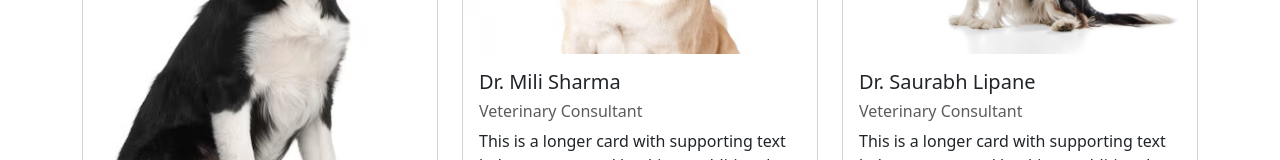
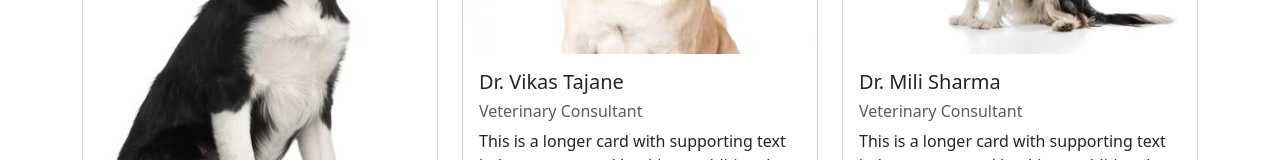
Before and after one commit to saurabh7nt/takemehome, a React (Create React App) app: page /about/ourteam in a window 1280 px wide. Shown: the part 572-732 px from the top of the page. Built offline with nearby package versions, Linux system fonts and the light colour scheme.

Commit message:
Doctors name changed.

```diff
--- a/src/Components/Ourteam.jsx
+++ b/src/Components/Ourteam.jsx
@@ -35,7 +35,7 @@ export default function Ourteam() {
                 <div class="card image-container">
                   <img src={img1} class="card-img-top pop-up-image" alt="..." />
                   <div class="card-body">
-                    <h5 class="card-title">Dr. Mili Sharma</h5>
+                    <h5 class="card-title">Dr. Vikas Tajane </h5>
                     <h6 class="text-body-secondary">Veterinary Consultant</h6>
                     <p class="card-text">This is a longer card with supporting text below as a natural lead-in to additional content. This content is a little bit longer.</p>
                   </div>
@@ -45,7 +45,7 @@ export default function Ourteam() {
                 <div class="card image-container">
                   <img src={img2} class="card-img-top pop-up-image" alt="..." />
                   <div class="card-body">
-                    <h5 class="card-title">Dr. Saurabh Lipane</h5>
+                    <h5 class="card-title">Dr. Mili Sharma</h5>
                     <h6 class="text-body-secondary">Veterinary Consultant</h6>
                     <p class="card-text">This is a longer card with supporting text below as a natural lead-in to additional content. This content is a little bit longer.</p>
                   </div>
```
Also changed, not shown: 7 other files (tests, documents, lock files or other folders).
